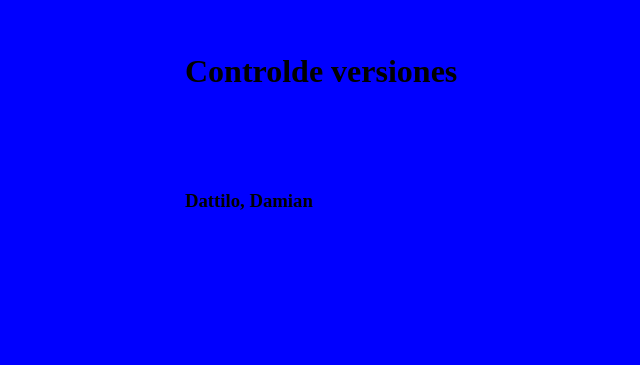
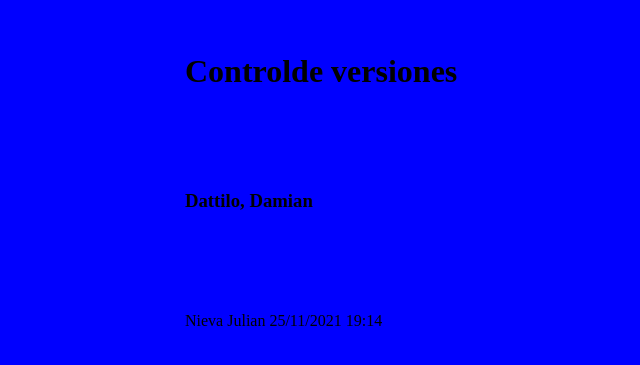
Before and after one commit to JulianNieva/TP_SO_I4_110, a plain HTML site: page index.html in a window 1280 px wide. Shown: the part 147-512 px from the top of the page, without its empty margins (115-755 px from the left). Drawn offline with Linux system fonts and the light colour scheme.

Commit message:
GAMMA hace push

```diff
--- a/index.html
+++ b/index.html
@@ -9,5 +9,6 @@
 <body>
 <h1>Controlde versiones</h1>
 <h3> Dattilo, Damian </h3>
+<p>Nieva Julian 25/11/2021 19:14</p>
 </body>
 </html>
```
